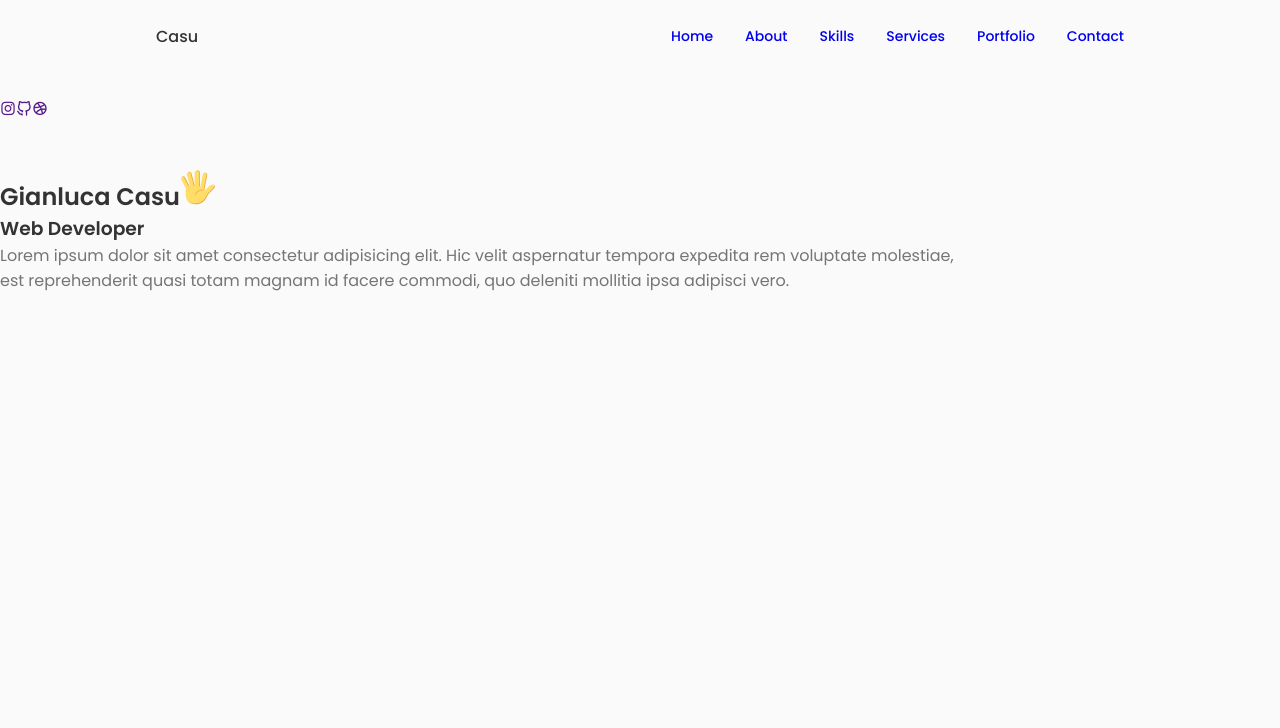
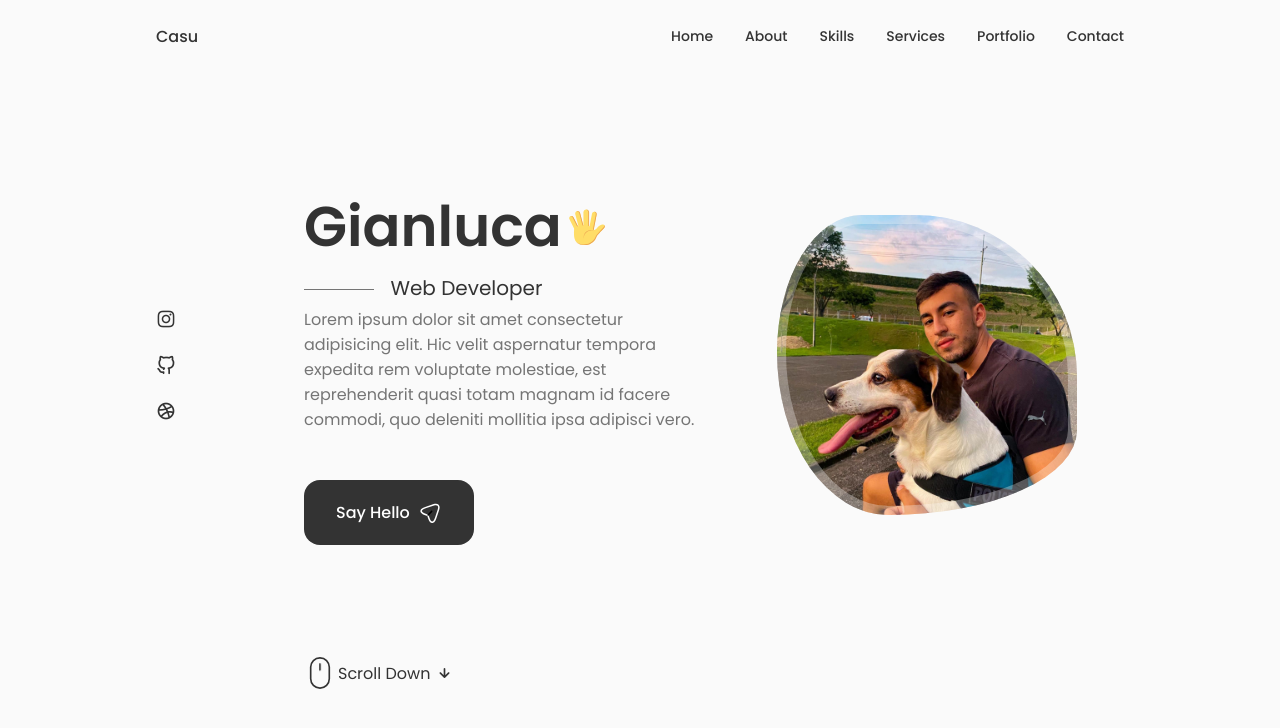
Before and after one commit to Gianlucasu1/Portfolio, a React (Vite) app: page / in a window 1280 px wide. Shown: the top 728 px of the page. Built offline with nearby package versions, Linux system fonts and the light colour scheme.

Commit message:
Home component almost done 100%

```diff
--- a/src/components/header/header.css
+++ b/src/components/header/header.css
@@ -39,6 +39,7 @@
     font-size: var(--small-font-size);
     font-weight: var(--font-medium);
     transition: 3s;
+    color: var(--title-color);
 }
 
 
--- a/src/components/home/Data.jsx
+++ b/src/components/home/Data.jsx
@@ -4,7 +4,8 @@ export const Data = () => {
     return (
         <div>
             <h1 className="home__title">
-                Gianluca Casu
+                Gianluca
+
                 <svg
                   width="36"
                   height="36"
@@ -57,6 +58,26 @@ export const Data = () => {
             </h1>
             <h3 className="home__subtitle">Web Developer</h3>
             <p className="home__description">Lorem ipsum dolor sit amet consectetur adipisicing elit. Hic velit aspernatur tempora expedita rem voluptate molestiae, est reprehenderit quasi totam magnam id facere commodi, quo deleniti mollitia ipsa adipisci vero.</p>
+            <a href="" className="button button--flex">
+              Say Hello
+              <svg
+                  class="button__icon"
+                  xmlns="http://www.w3.org/2000/svg"
+                  width="24"
+                  height="24"
+                  viewBox="0 0 24 24"
+                  fill="none"
+                >
+                  <path
+                    d="M14.2199 21.9352C13.0399 21.9352 11.3699 21.1052 10.0499 17.1352L9.32988 14.9752L7.16988 14.2552C3.20988 12.9352 2.37988 11.2652 2.37988 10.0852C2.37988 8.91525 3.20988 7.23525 7.16988 5.90525L15.6599 3.07525C17.7799 2.36525 19.5499 2.57525 20.6399 3.65525C21.7299 4.73525 21.9399 6.51525 21.2299 8.63525L18.3999 17.1252C17.0699 21.1052 15.3999 21.9352 14.2199 21.9352ZM7.63988 7.33525C4.85988 8.26525 3.86988 9.36525 3.86988 10.0852C3.86988 10.8052 4.85988 11.9052 7.63988 12.8252L10.1599 13.6652C10.3799 13.7352 10.5599 13.9152 10.6299 14.1352L11.4699 16.6552C12.3899 19.4352 13.4999 20.4252 14.2199 20.4252C14.9399 20.4252 16.0399 19.4352 16.9699 16.6552L19.7999 8.16525C20.3099 6.62525 20.2199 5.36525 19.5699 4.71525C18.9199 4.06525 17.6599 3.98525 16.1299 4.49525L7.63988 7.33525Z"
+                    fill="var(--container-color)"
+                  ></path>
+                  <path
+                    d="M10.11 14.7052C9.92005 14.7052 9.73005 14.6352 9.58005 14.4852C9.29005 14.1952 9.29005 13.7152 9.58005 13.4252L13.16 9.83518C13.45 9.54518 13.93 9.54518 14.22 9.83518C14.51 10.1252 14.51 10.6052 14.22 10.8952L10.64 14.4852C10.5 14.6352 10.3 14.7052 10.11 14.7052Z"
+                    fill="#000"
+                  ></path>
+              </svg>
+            </a>
         </div>
     )
 }
--- a/src/components/home/Home.jsx
+++ b/src/components/home/Home.jsx
@@ -2,19 +2,20 @@ import React from 'react'
 import './home.css'
 import {Social} from "../home/Social"
 import {Data} from "../home/Data"
+import {ScrollDown} from "../home/ScrollDown"
 
 export const Home = () => {
     return (
         <section className="home section" id="home">
 
-            <div className="home__containter container grid">
+            <div className="home__container container grid">
 
                 <div className="home__content grid">
-
                     <Social />
-                    <img></img>
+                    <div className="home__img"></div>
                     <Data />
                 </div>
+                <ScrollDown />
             </div>
         </section>
     )
--- /dev/null
+++ b/src/components/home/ScrollDown.jsx
@@ -0,0 +1,53 @@
+import React from 'react'
+
+export const ScrollDown = () => {
+    return (
+        <div className="home__scroll">
+
+            <a href="" className="home__scroll-button button--flex">
+            <svg
+                width="32px"
+                height="32px"
+                class="home__scroll-mouse"
+                viewBox="0 0 247 390"
+                version="1.1"
+                xmlns="http://www.w3.org/2000/svg"
+                xmlnsXlink="http://www.w3.org/1999/xlink"
+                style={{
+
+                  fillRule: "evenodd",
+                  clipRule: "evenodd",
+                  strokeLinecap: "round",
+                  strokeLinejoin: "round",
+                  strokeMiterlimit: 1.5
+
+                }}
+
+
+              >
+                <path
+                  class="wheel"
+                  d="M123.359,79.775l0,72.843"
+                  style=
+                  {{fill: "none",
+                  stroke: "var(--title-color)",
+                  strokeWidth: "20px"}}
+
+                ></path>
+                <path
+                  id="mouse"
+                  d="M236.717,123.359c0,-62.565 -50.794,-113.359 -113.358,-113.359c-62.565,0 -113.359,50.794 -113.359,113.359l0,143.237c0,62.565 50.794,113.359 113.359,113.359c62.564,0 113.358,-50.794 113.358,-113.359l0,-143.237Z"
+                  style=
+                    {{fill: "none",
+                    stroke: "var(--title-color)",
+                    strokeWidth: "20px"}}
+
+                ></path>
+              </svg>
+            <span className="home__scroll-name">Scroll Down</span>
+            <i className="uil uil-arrow-down home__scroll-arrow"></i>
+            </a>
+
+        </div>
+    )
+}
--- a/src/components/home/home.css
+++ b/src/components/home/home.css
@@ -1,6 +1,125 @@
 .home{
+    width: 100%;
+    margin-left: auto;
+    margin-right: auto;
+}
+
+.home__container{
+    row-gap: 7rem;
+}
+
+.home__content {
+    grid-template-columns: 116px repeat(2,1fr);
+    padding-top: 5.5rem;
+    column-gap: 2rem;
+    align-items: center;
+}
+
+.home__social{
+    display: grid;
+    grid-template-columns: 1fr;
+    row-gap: 1rem;
+}
+
+.home__social-icon{
+    font-size: 1.25rem;
+    color:var(--title-color);
+}
+
+.home__social-icon:hover{
+
+    color:var(--title-color-dark);
+
+}
+
+.home__title{
+    font-size: var(--big-font-size);
+    margin-bottom: var(--mb-0-25);
+}
+
+.home__hand {
+    width: 38px;
+    height: 38px;
+    margin-left: 0.4rem;
+}
+
+.home__subtitle{
+    position: relative;
+    font-size:var(--h3-font-size);
+    padding-left: 5.4rem;
+    font-weight: var(--font-normal);
+    margin-bottom: var(--mb-0-25);
+
+}
+
+.home__subtitle:before{
+    content:'';
     position: absolute;
-    z-index: var(--header-heigth);
-    top: 0;
+    width: 70px;
+    height: 1px;
+    background-color: var(--text-color);
     left: 0;
+    top: 1rem;
 }
+
+.home__description{
+    max-width: 400px;
+    margin-bottom: var(--mb-3);
+}
+
+.home__img {
+    background: url(../../assets/gianluca.jpg);
+    background-repeat: no-repeat;
+    background-position: center;
+    background-size: cover;
+    width: 300px;
+    height: 300px;
+    box-shadow: inset 0 0 0 9px rgb(255 255 255/30%);
+    order:1;
+    justify-self: center;
+    animation: profile__animate 8s ease-in-out infinite 1s;
+
+}
+
+@keyframes profile__animate {
+    0% {
+        border-radius:60% 40% 30% 70%/60% 30% 70% 40%;
+    }
+
+    50% {
+        border-radius: 30% 60% 70% 40%/50% 60% 30% 60%;
+    }
+
+    100% {
+        border-radius: 60% 40% 30% 70%/60% 30% 70% 40%;
+    }
+}
+
+.home__scroll{
+    margin-left: 9.25rem;
+}
+
+.wheel{
+    animation: scroll 2s ease infinite;
+}
+
+@keyframes scroll {
+    0% {
+        transform: translateY(0);
+    }
+    30%{
+        transform: translateY(3.75rem);
+    }
+}
+
+.home__scroll-name{
+    color:var(--title-color);
+    font-weight: var(--font-normal);
+    margin-right: var(--mb-0-25);
+    margin-left: 2px;
+}
+
+.home__scroll-arrow{
+    font-size: 1.25rem;
+    color: var(--title-color);
+}
```
Also changed, not shown: src/assets/gianluca.jpg (added).
